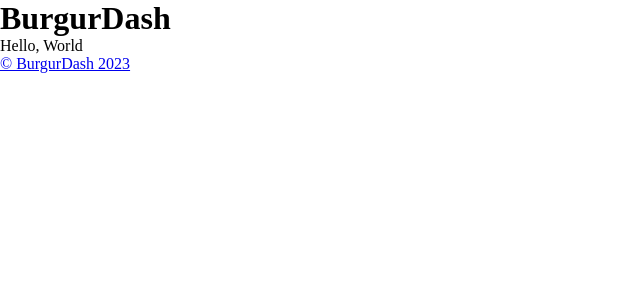
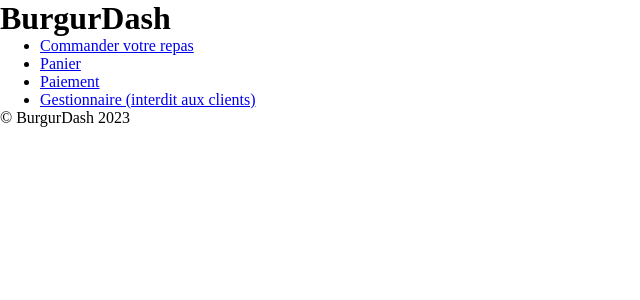
Before and after one commit to TotoShampoin/imac1-projet-web, a Flask app: page / in a window 1280 px wide. Shown: the top 300 px of the page, without its empty margins (0-640 px from the left). Run offline with Flask 3, Linux system fonts and the light colour scheme.

Commit message:
des boutons dans l'accueil (temporaire)

```diff
--- a/templates/index.html
+++ b/templates/index.html
@@ -2,14 +2,18 @@
 <html lang="en">
 <head>
     {% include 'includes/head.html' %}
-    <title>Document</title>
+    <title>BurgurDash</title>
 </head>
 <body>
     {% include 'includes/header.html' %}
     <main>
-        <p>Hello, World</p>
+        <ul>
+            <li><a href="menu.html">Commander votre repas</a></li>
+            <li><a href="menu.html">Panier</a></li>
+            <li><a href="menu.html">Paiement</a></li>
+            <li><a href="menu.html">Gestionnaire (interdit aux clients)</a></li>
+        </ul>
     </main>
-    <a href="panier.html">
     {% include 'includes/footer.html' %}
 </body>
 </html>
```
